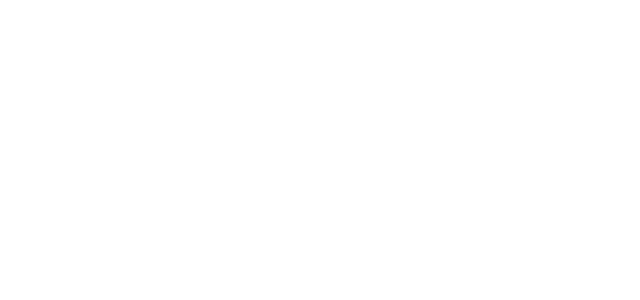
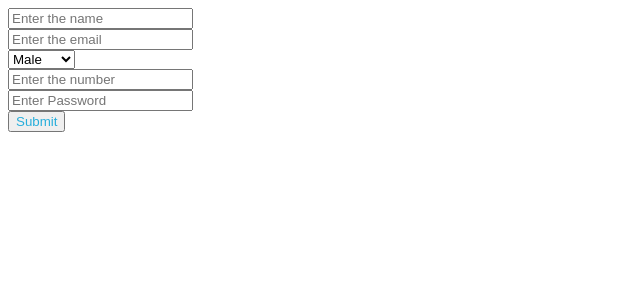
Before and after one commit to acciojob/signup-form-react-m-j0401, a React app: page / in a window 1280 px wide. Shown: the top 300 px of the page, without its empty margins (0-640 px from the left). Built offline with nearby package versions, Linux system fonts and the light colour scheme.

Commit message:
form Validate

```diff
--- a/src/components/App.js
+++ b/src/components/App.js
@@ -1,9 +1,12 @@
 import React, {Component, useState} from "react";
+import Input from "./Input";
 import '../styles/App.css';
 
 const App = () => {
   return (
-    <div id="main"></div>
+    <div id="main">
+      <Input/>
+    </div>
   )
 }
 
--- /dev/null
+++ b/src/components/Input.js
@@ -0,0 +1,86 @@
+
+import React, { useState } from "react";
+
+const Input=()=>{
+  let [input,setInput]=useState({
+        name:"",
+        email:"",
+        number:"",
+        password:"" });
+    let [err,setErr]=useState("");
+    let [sucess,setSuccess]=useState("")
+    let {name,email,number,password}=input;
+
+    function updateField(e)
+    {
+       let val=e.target.name;
+       setInput({...input, [val]:e.target.value })
+    }
+    function handleSubmit(e)
+    {
+        e.preventDefault();
+        if(!name && !email && !number && !password)
+        {
+            setErr("All fields are mandatory.")
+            setSuccess("");
+            return;
+        }
+        if(!name.includes(" "))
+        {
+          setErr(" Name is not alphanumeric.")
+          setSuccess("");
+          return;
+        }
+        if(!email.includes("@"))
+        {
+            setErr("Email must contain @")
+            setSuccess("");
+            return;
+        }
+        if(number.includes("abcdefg"))
+        {
+            setErr(" Phone Number must contain only numbers.")
+            setSuccess("");
+            return;
+        }
+        if(password.length<6)
+        {
+            setErr("Password must contain atleast 6 letters")
+            setSuccess("");
+            return;
+        }
+
+        let p=email.slice(0,email.indexOf("@"));
+            setSuccess("Hello",{p});
+            setErr("")
+
+    }
+
+
+    return <>
+        { err && <p style={{color:"red"}}>{err}</p>  }
+        { sucess && <p style={{color:"green"}}>{sucess}</p>}
+
+
+        <form onSubmit={handleSubmit}>
+        <input type="text" name="name" placeholder="Enter the name" onChange={updateField} data-testid = 'name'></input>
+        <br/>
+        <input type="email" name="email" placeholder="Enter the email" onChange={updateField} data-testid = 'email'></input>
+        <br/>
+        <select data-testid = 'gender'>
+            <option>Male</option>
+            <option>Female</option>
+            <option>Other</option>
+          </select>
+          <br/>
+          <input type="number" name="number" placeholder="Enter the number" onChange={updateField} data-testid = 'phoneNumber'></input>
+          <br/>
+          <input type="password" name="password" placeholder="Enter Password" onChange={updateField} data-testid = 'password'></input>
+          <br/>
+          <button data-testid = 'submit' type="Submit">Submit</button>
+        </form>
+    </>
+
+}
+
+export default Input;
```
Also changed, not shown: 1 other file (tests, documents, lock files or other folders).
